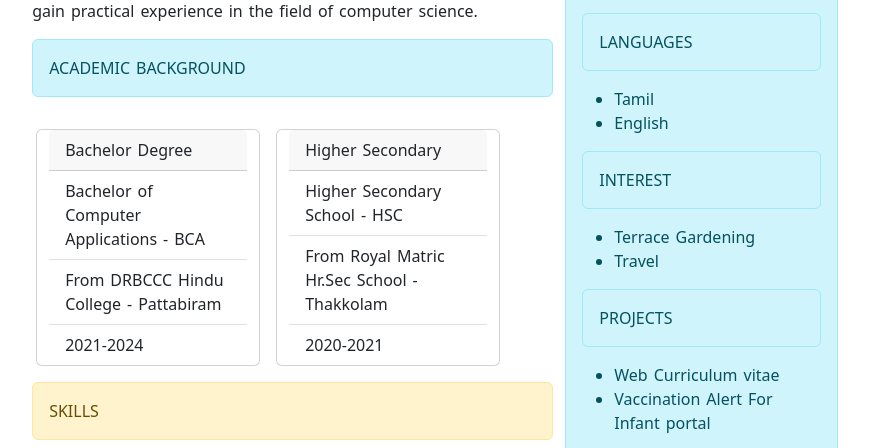
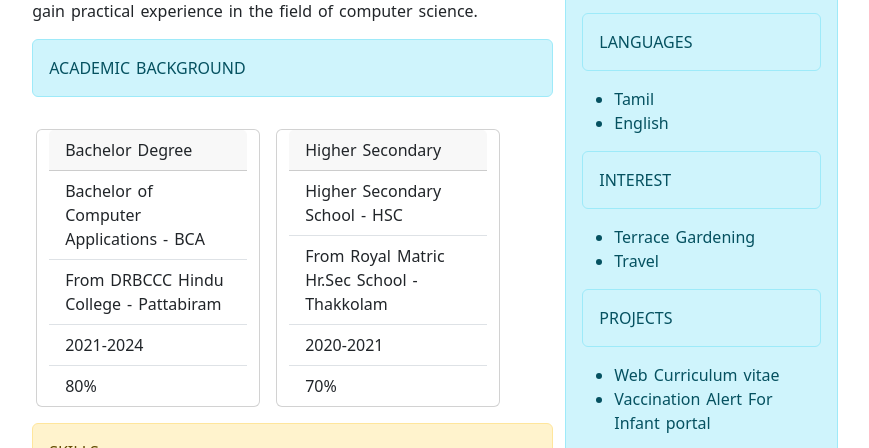
Before and after one commit to Akashks3/myweb, a plain HTML site: page save/download.html in a window 1280 px wide. Shown: the part 334-782 px from the top of the page, without its empty margins (211-1080 px from the left). Drawn offline with nearby package versions, Linux system fonts and the light colour scheme.

Commit message:
first commit

```diff
--- a/save/download.html
+++ b/save/download.html
@@ -64,6 +64,8 @@
                             <li class="list-group-item">Bachelor of Computer Applications - BCA </li>
                             <li class="list-group-item">From DRBCCC Hindu College - Pattabiram</li>
                             <li class="list-group-item">2021-2024</li>
+                            <li class="list-group-item">80%</li>
+
                         </ul>
                     </div>
                     <div class="card" style="width: 14rem;">
@@ -74,6 +76,8 @@
                             <li class="list-group-item">Higher Secondary School - HSC</li>
                             <li class="list-group-item">From Royal Matric Hr.Sec School - Thakkolam</li>
                             <li class="list-group-item">2020-2021</li>
+                            <li class="list-group-item">70%</li>
+
                         </ul>
                     </div>
                 </div>
```
